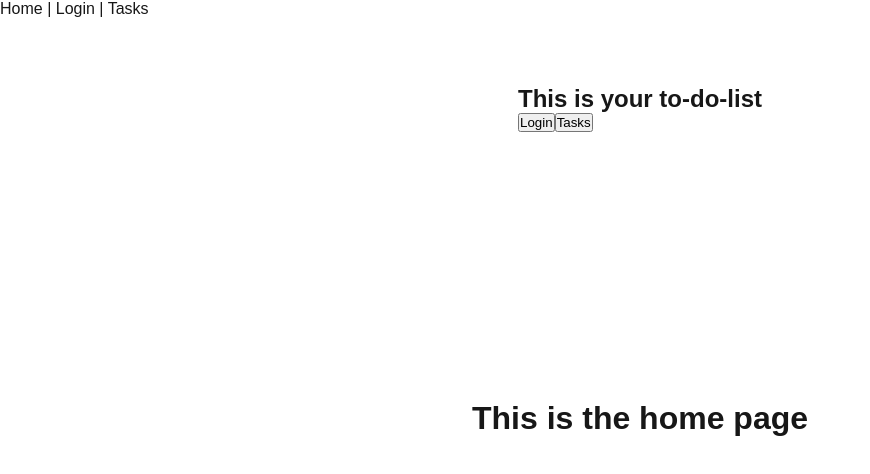
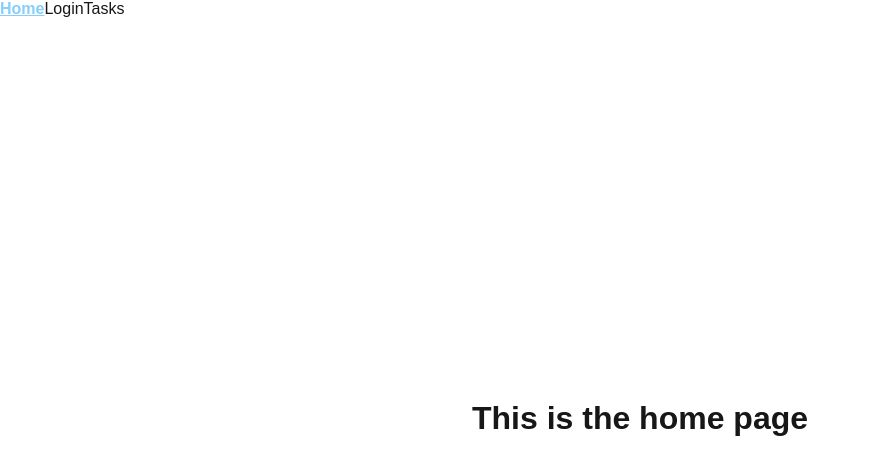
Before and after one commit to JoeArias1121/to-do-list, a Next.js app: page / in a window 1280 px wide. Shown: the top 474 px of the page, without its empty margins (0-870 px from the left). Built offline with nearby package versions, Linux system fonts and the light colour scheme.

Commit message:
improvements to UI especially navigation

```diff
--- a/src/app/globals.css
+++ b/src/app/globals.css
@@ -40,3 +40,9 @@ a {
     color-scheme: dark;
   }
 }
+
+.active {
+  font-weight: bold;
+  text-decoration: underline;
+  color: lightskyblue;
+}
--- a/src/app/layout.tsx
+++ b/src/app/layout.tsx
@@ -1,22 +1,28 @@
+"use client";
 import type { Metadata } from "next";
 import "./globals.css";
 import Link from "next/link";
-
-export const metadata: Metadata = {
-  title: "Create Next App",
-  description: "Generated by create next app",
-};
+import { usePathname } from "next/navigation";
 
 export default function RootLayout({
   children,
 }: Readonly<{
   children: React.ReactNode;
 }>) {
+  const pathname = usePathname();
   return (
     <html lang="en">
       <body>
         <nav>
-          <Link href="/">Home</Link> | <Link href="/login">Login</Link> | <Link href="/tasks">Tasks</Link>
+          <Link href="/" className={pathname === "/" ? "active" : ""}>
+            Home
+          </Link>
+          <Link href="/login" className={pathname === "/login" ? "active" : ""}>
+            Login
+          </Link>
+          <Link href="/tasks" className={pathname === "/tasks" ? "active" : ""}>
+            Tasks
+          </Link>
         </nav>
         {children}
       </body>
--- a/src/app/login/page.tsx
+++ b/src/app/login/page.tsx
@@ -27,9 +27,6 @@ export default function Login() {
   }
   return (
     <>
-      <Link href="/">
-        <button>Home</button>
-      </Link>
       <h1>Login</h1>
       <form className="login-form" onSubmit={handleLogin}>
         <input type="email" placeholder="123@gmail.com" value={email} onChange={e => setEmail(e.target.value)}/>
--- a/src/app/page.tsx
+++ b/src/app/page.tsx
@@ -5,17 +5,6 @@ import Link from "next/link";
 export default function Home() {
   return (
     <div className={styles.page}>
-      <header>
-        <nav>
-          <h1>This is your to-do-list</h1>
-          <Link className='login-button' href='/login'>
-            <button>Login</button>
-          </Link>
-          <Link href='/tasks'>
-            <button>Tasks</button>
-          </Link>
-        </nav>
-      </header>
       <main className={styles.main}>
         <h1>
           This is the home page
```
Also changed, not shown: src/app/tasks/page.tsx (+7 -4 lines).
